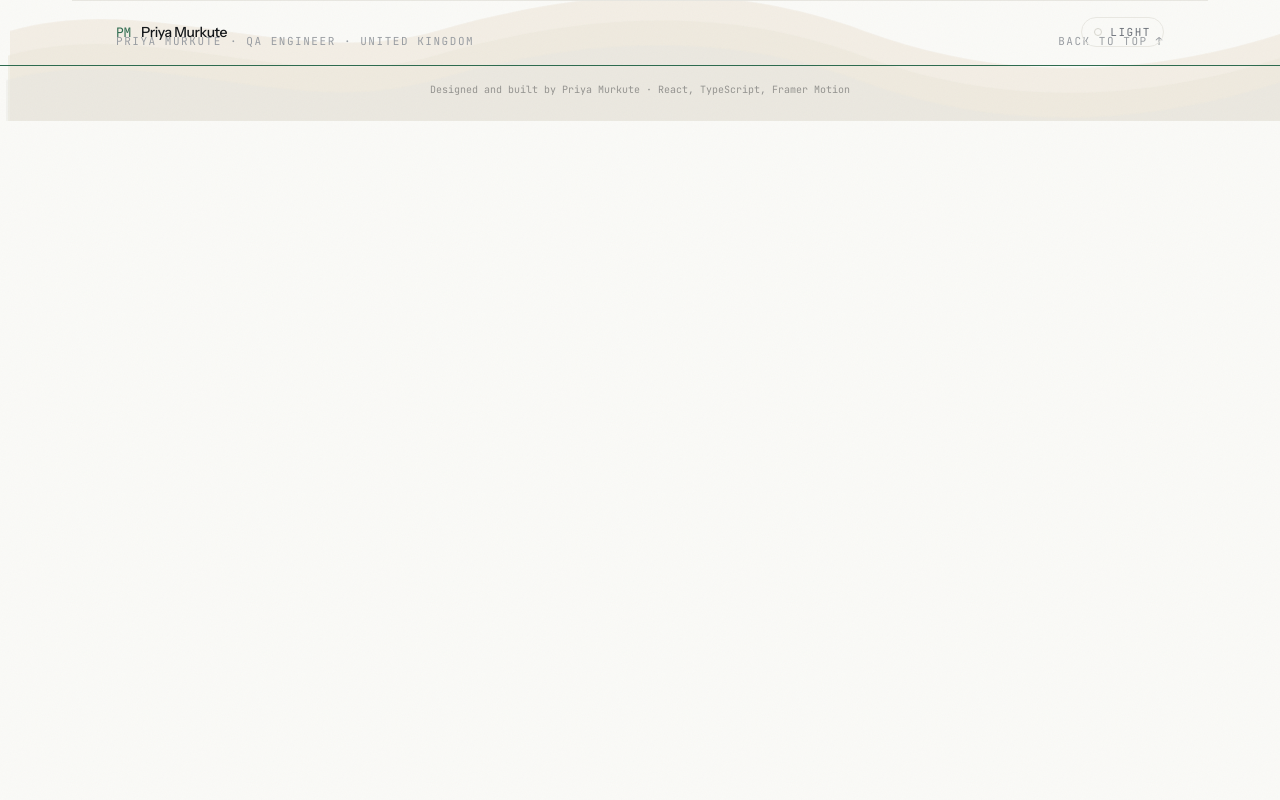
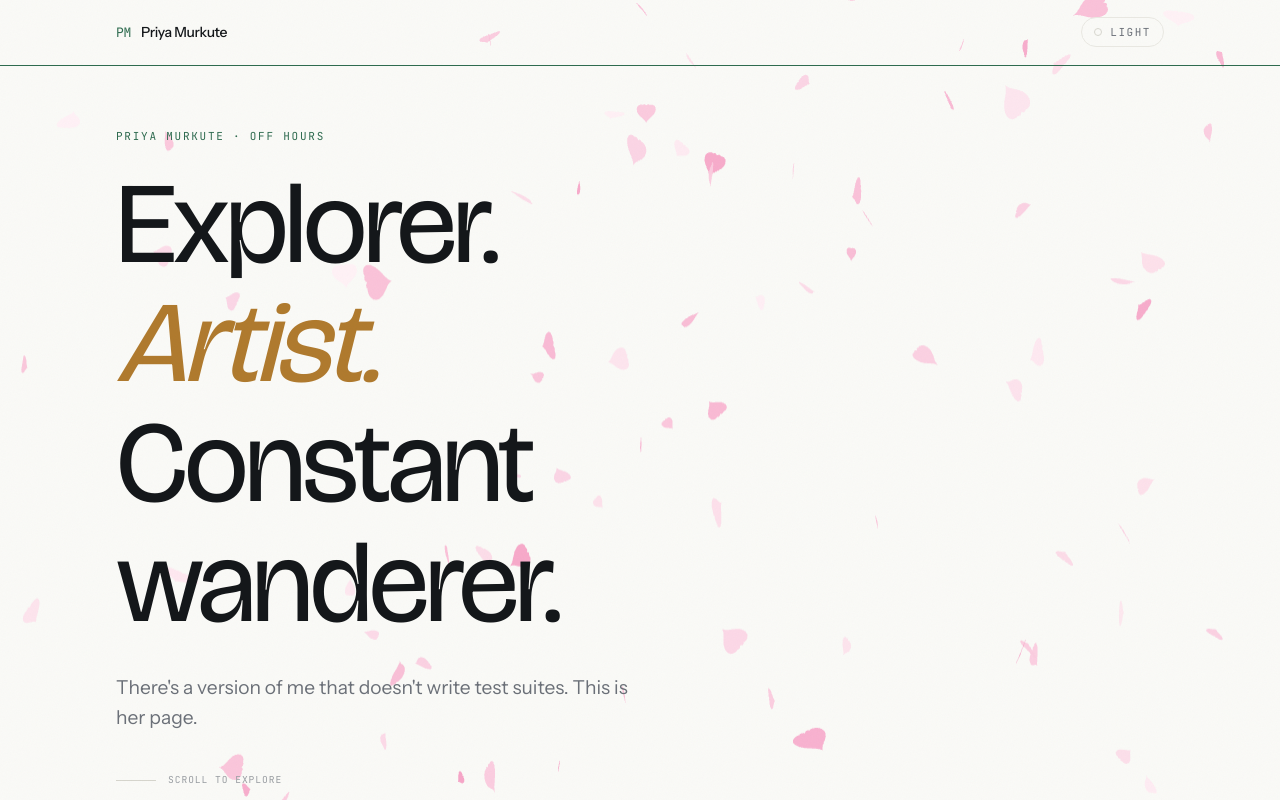
Before and after one commit to Priya-Murkute/Priya_Murkute-portfolio, a React (Vite) app: page /off-hours in a window 1280 px wide. Shown: the top 800 px of the page. Built offline with nearby package versions, Linux system fonts and the light colour scheme.

Commit message:
Add /off-hours route alias and image-swap instructions
/off-hours renders the same AboutMe page as /about-me rather than
duplicating it. gallery.ts's placeholder comment now spells out
exactly how to swap in real travel/art photos and at what size.

```diff
--- a/src/App.tsx
+++ b/src/App.tsx
@@ -85,7 +85,11 @@ export default function App() {
           />
           <Routes>
             <Route path="/" element={<HomePage isDark={isDark} />} />
+            {/* /off-hours is an alias for the same page — the Hero's "about
+                me" link and this task's brief for an off-hours route both
+                point at the one page rather than being duplicated. */}
             <Route path="/about-me" element={<AboutMe isDark={isDark} />} />
+            <Route path="/off-hours" element={<AboutMe isDark={isDark} />} />
           </Routes>
           <Footer />
         </>
```
Also changed, not shown: src/data/gallery.ts (+14 -3 lines).
